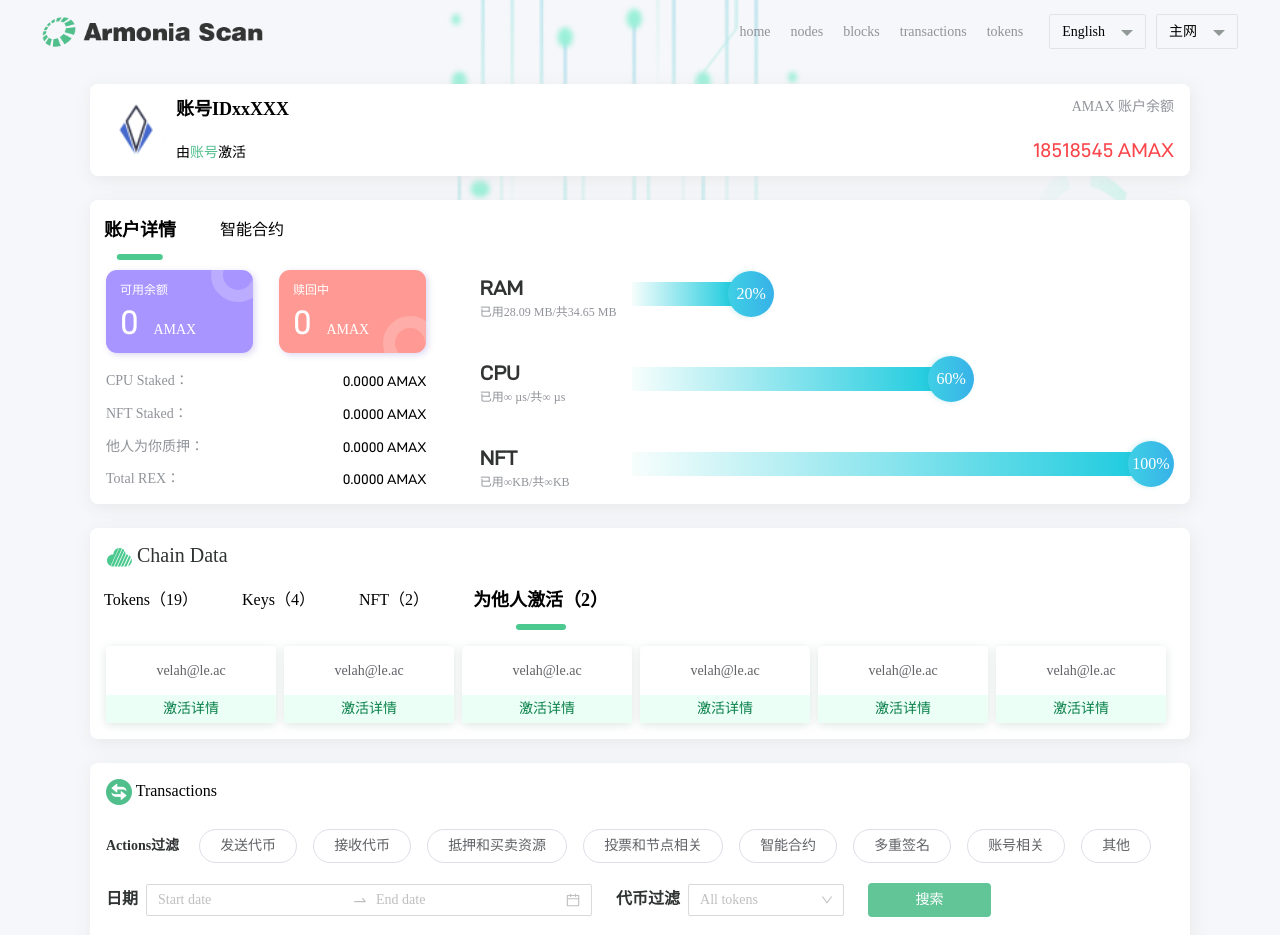
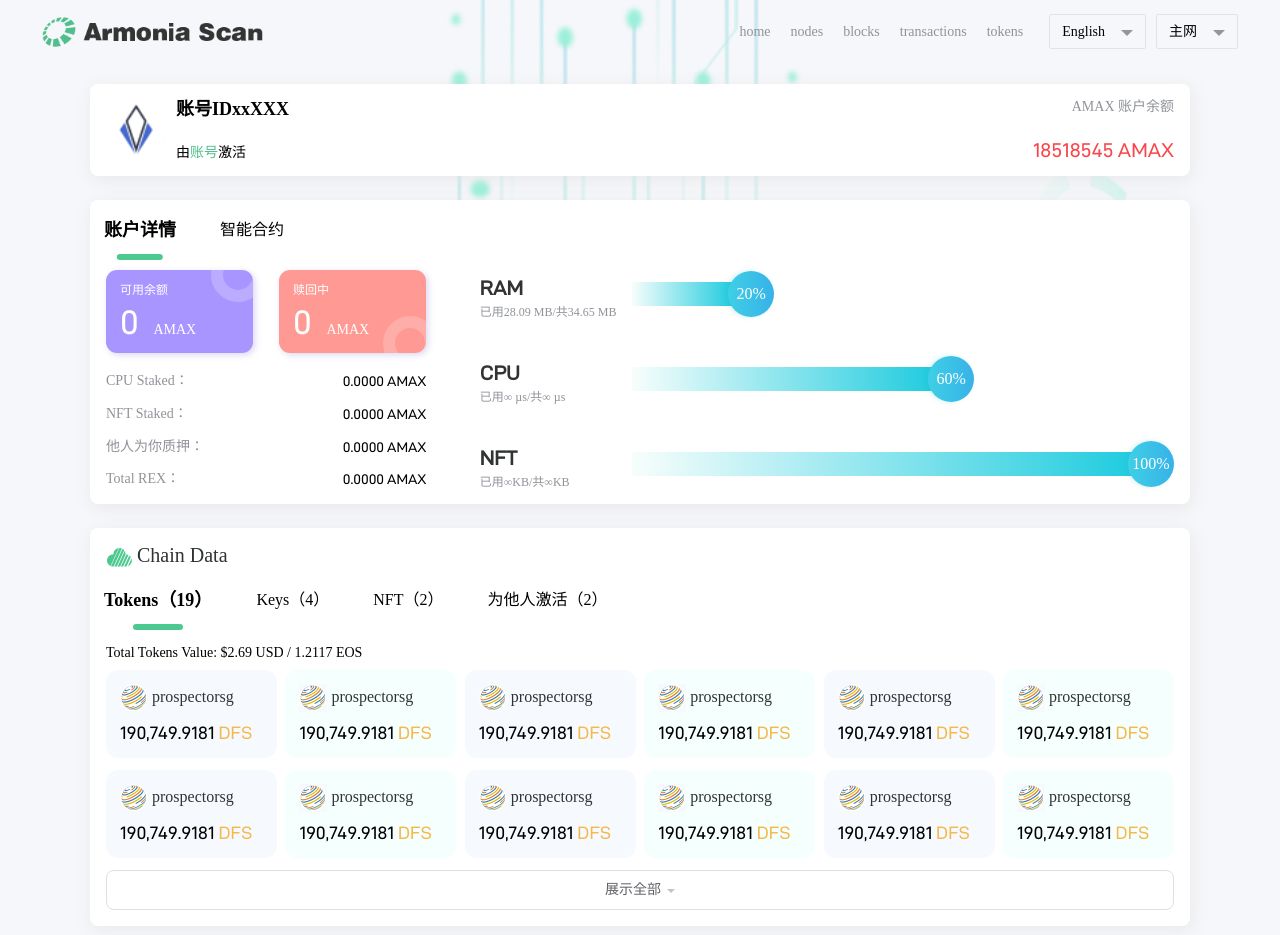
Before and after one commit to armoniax/amaxscan, a React (Create React App) app: page /producer-detail in a window 1280 px wide. Shown: the top 935 px of the page. Built offline with nearby package versions, Linux system fonts and the light colour scheme; a web font is replaced by a local one.

Commit message:
修改列表

```diff
--- a/src/views/web/ProducerDetail/components/chain-data.tsx
+++ b/src/views/web/ProducerDetail/components/chain-data.tsx
@@ -7,46 +7,26 @@
 import "../index.scss";
 
 const ChainData: FC = (): ReactElement => {
-  const [chainDataList, setChainDataList] = useState(
-    (() => {
-      let list = [];
-      for (let i = 0; i < 12; i++) {
-        list.push(
-          <div
-            className={`chain-data-list-item${i % 2 === 0 ? " dark" : ""}`}
-            key={i}
-          >
-            <img src={chain_icon} alt="" /> prospectorsg
-            <p className="dfs number-font">
-              190,749.9181 <span className="orange">DFS</span>
-            </p>
-          </div>
-        );
-      }
-      return list;
-    })()
-  );
+
+  let _data = []
+  for (let i = 0; i < 20; i++) {
+    _data.push({
+      name:'prospectorsg',
+      dfs:'190,749.9181'
+    })
+  }
+  const [chainDataList, setChainDataList] = useState(_data.slice(0,12));
   const [isUnfold, setIsUnfold] = useState(false);
+
   const toggleMore = () => {
     if (!isUnfold) {
-      for (let i = 0; i < 6; i++) {
-        chainDataList.push(
-          <div
-            className={`chain-data-list-item${i % 2 === 0 ? " dark" : ""}`}
-            key={i}
-          >
-            <img src={chain_icon} alt="" /> prospectorsg
-            <p className="dfs number-font">
-              190,749.9181 <span className="orange">DFS</span>
-            </p>
-          </div>
-        );
-      }
+      setChainDataList(_data)
     } else {
-      setChainDataList(chainDataList.slice(0, 12));
+      setChainDataList(_data.slice(0, 12));
     }
     setIsUnfold(!isUnfold);
   };
+
   const chainTabList = [
     {
       label: "Tokens（19）",
@@ -55,7 +35,21 @@
           <div className="p-t-16 fs-14">
             Total Tokens Value: $2.69 USD / 1.2117 EOS
           </div>
-          <div className="chain-data-list">{chainDataList}</div>
+          <div className="chain-data-list">{
+            chainDataList.map((item,i)=>{
+              return (
+                <div
+                  className={`chain-data-list-item${i % 2 === 0 ? " dark" : ""}`}
+                  key={i}
+                >
+                  <img src={chain_icon} alt="" /> {item.name}
+                  <p className="dfs number-font">
+                    {item.dfs} <span className="orange">DFS</span>
+                  </p>
+                </div>
+              )
+            })
+          }</div>
           <div
             className="toggle-button"
             onClick={() => {
@@ -143,7 +137,7 @@
       <div className="chain-data-title">
         <img src={block_icon} alt="" /> Chain Data
       </div>
-      <Tabs data={chainTabList} defaultActiveIndex={3} />
+      <Tabs data={chainTabList} defaultActiveIndex={0} />
     </div>
   );
 };
--- a/src/views/web/ProducerDetail/index.scss
+++ b/src/views/web/ProducerDetail/index.scss
@@ -261,7 +261,7 @@
   &-list {
     margin-top: 10px;
     display: flex;
-    justify-content: space-between;
+    justify-content: flex-start;
     align-items: center;
     flex-wrap: wrap;
     &-item {
@@ -273,9 +273,10 @@
       color: #303333;
       font-size: 16px;
       padding: 14px;
-      // &:nth-child(6n){
-      //   margin-right: 0;
-      // }
+      margin-right: 0.8%;
+      &:nth-child(6n){
+        margin-right: 0;
+      }
       &.dark{
         background: #F6FAFF;
       }
```
